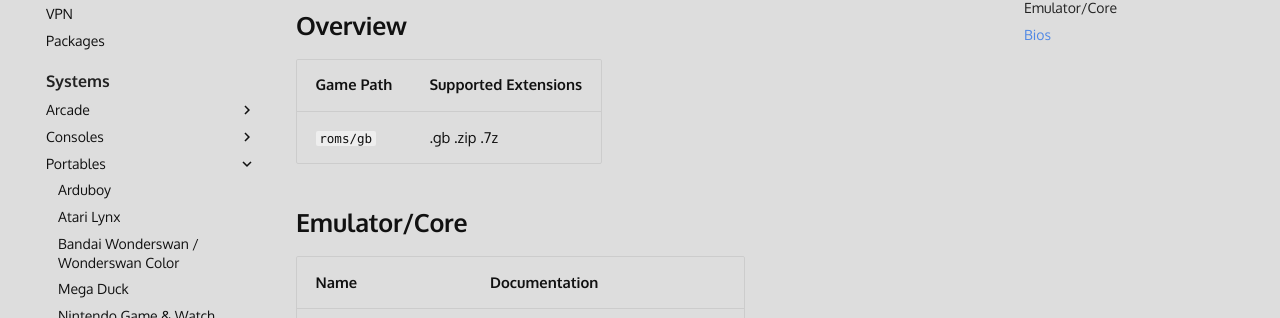
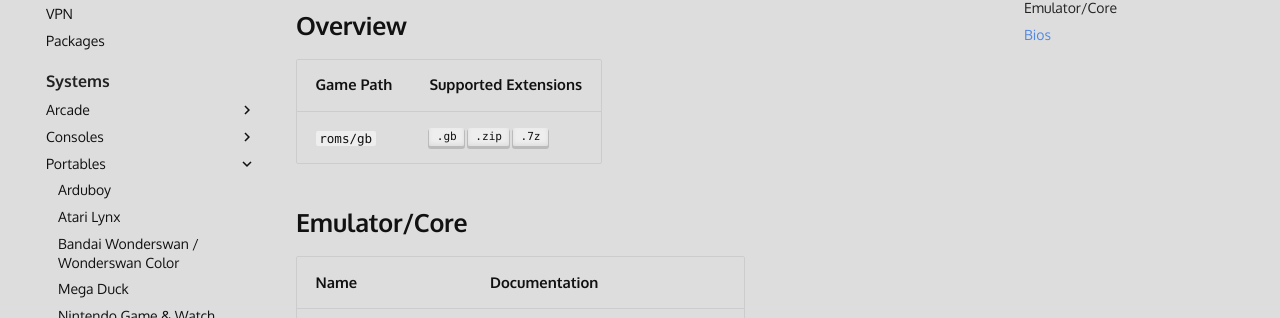
Before and after one commit to wbrawner/jelos.org, an MkDocs documentation site: the page built from docs/systems/gb.md, in a window 1280 px wide and 1079 px high. Shown: the part 153-471 px from the top of the window. Built offline with MkDocs 1.6.1 and Material for MkDocs 9.7.7, drawn with Linux system fonts in a browser that asks for light colours; some web fonts are replaced; comment, search, counter and statistics services are not loaded.

Commit message:
Update gb.md

```diff
--- a/docs/systems/gb.md
+++ b/docs/systems/gb.md
@@ -4,7 +4,7 @@
 
 | Game Path | Supported Extensions |
 | --- | --- |
-| `roms/gb` | .gb .zip .7z |
+| `roms/gb` | ++".gb"++ ++".zip"++ ++".7z"++ |
 
 ## Emulator/Core
 
```
